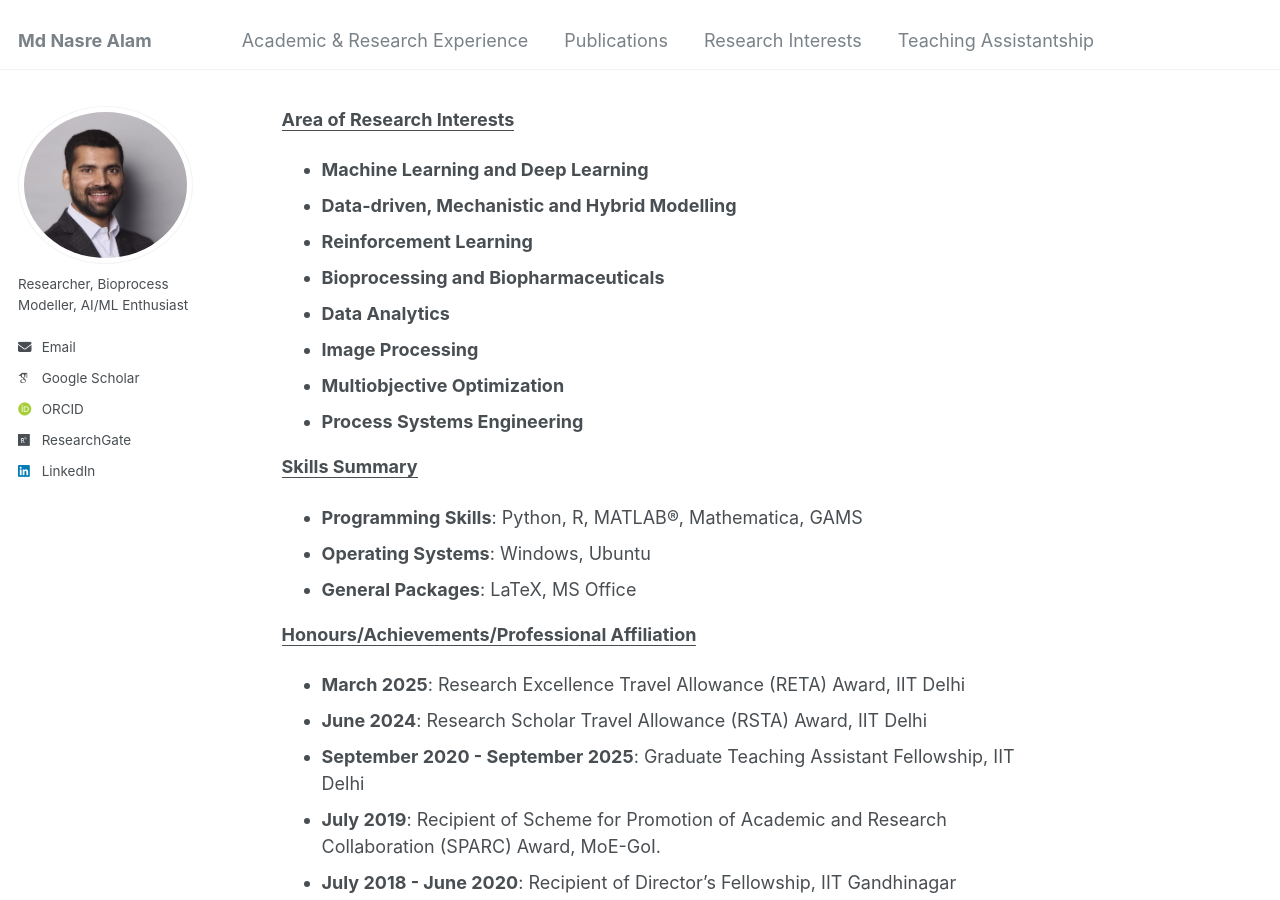
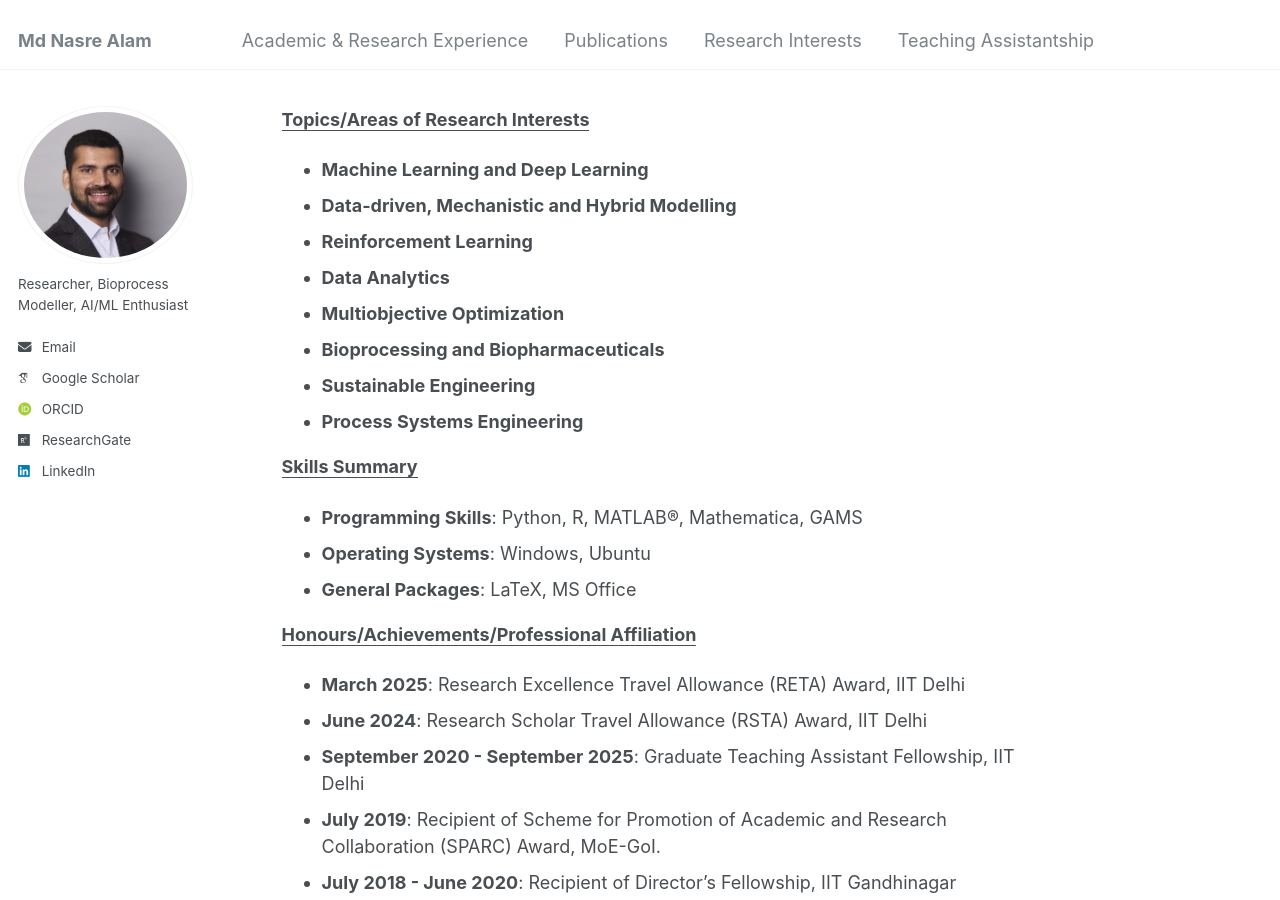
Before and after one commit to mdnasreiit/mdnasreiit.github.io, a Jekyll site: the page built from _pages/terms.md, in a window 1280 px wide and 900 px high. Built offline with Jekyll 4.4.1, drawn with Linux system fonts in a browser that asks for light colours; some web fonts are replaced.

Commit message:
Update terms.md

```diff
--- a/_pages/terms.md
+++ b/_pages/terms.md
@@ -9,14 +9,14 @@ redirect_from:
 
 
 
-<ins>**Area of Research Interests**</ins>
+<ins>**Topics/Areas of Research Interests**</ins>
 - **Machine Learning and Deep Learning**
 - **Data-driven, Mechanistic and Hybrid Modelling**
 - **Reinforcement Learning**
+- **Data Analytics**
+- **Multiobjective Optimization**
 - **Bioprocessing and Biopharmaceuticals**
-- **Data Analytics**
-- **Image Processing**
-- **Multiobjective Optimization**
+- **Sustainable Engineering**
 - **Process Systems Engineering** <br>
 
 
```
